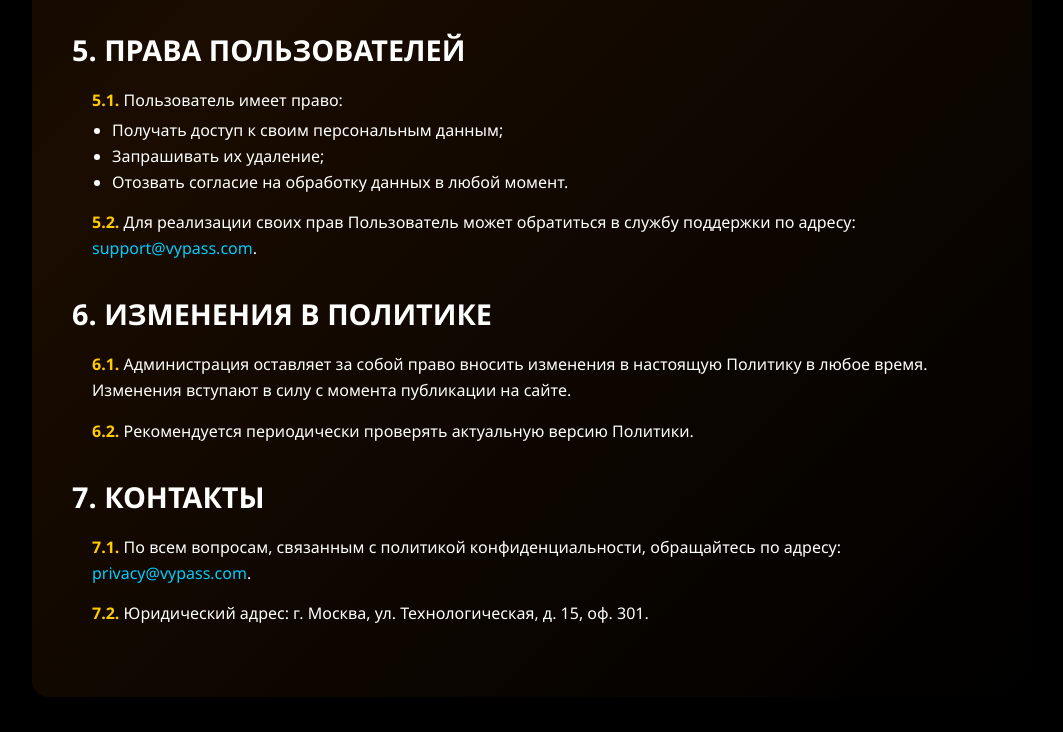
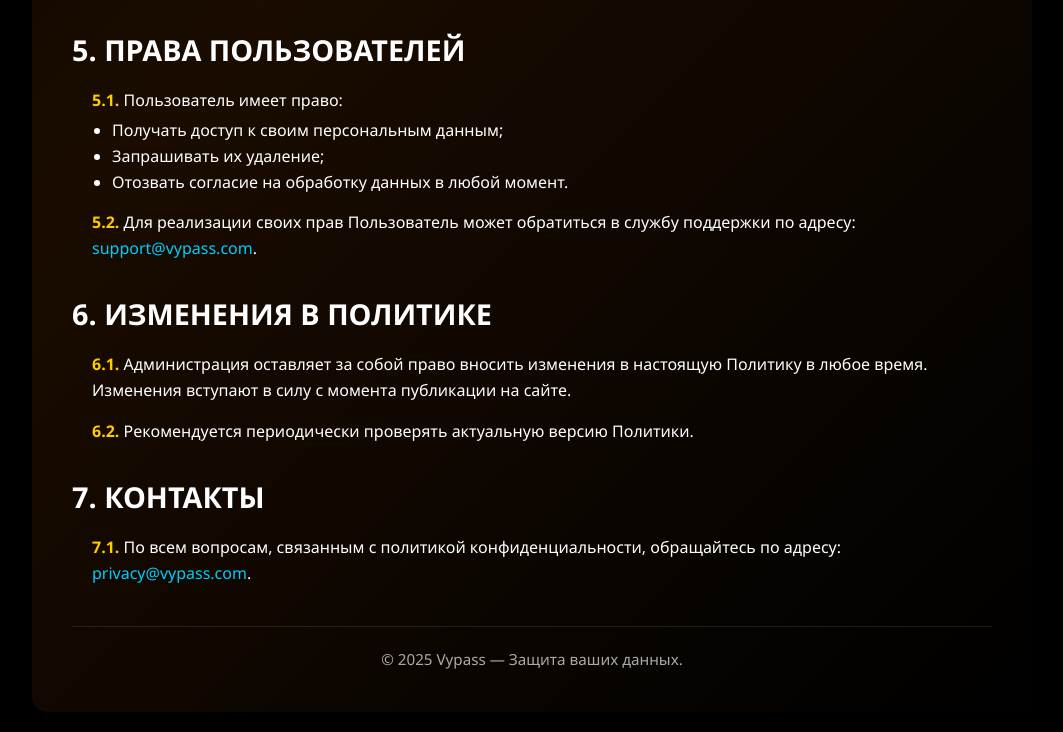
Before and after one commit to kirillpro90187-design/vypass-privacy, a plain HTML site: page index.html in a window 1280 px wide. Shown: the part 1275-2007 px from the top of the page, without its empty margins (108-1171 px from the left). Drawn offline with Linux system fonts and the light colour scheme.

Commit message:
Update index.html

```diff
--- a/index.html
+++ b/index.html
@@ -35,7 +35,6 @@
             overflow: hidden;
         }
 
-        /* Градиент сверху */
         .container::before {
             content: '';
             position: absolute;
@@ -87,6 +86,15 @@
         .subsection-number {
             font-weight: bold;
             color: #ffcc00;
+        }
+
+        .copyright {
+            margin-top: 40px;
+            padding-top: 20px;
+            border-top: 1px solid rgba(255, 255, 255, 0.1);
+            text-align: center;
+            font-size: 0.95rem;
+            color: #aaa;
         }
 
         @media (max-width: 768px) {
@@ -192,9 +200,10 @@
             <div class="subsection">
                 <span class="subsection-number">7.1.</span> По всем вопросам, связанным с политикой конфиденциальности, обращайтесь по адресу: <a href="mailto:privacy@vypass.com" style="color: #00ccff; text-decoration: none;">privacy@vypass.com</a>.
             </div>
-            <div class="subsection">
-                <span class="subsection-number">7.2.</span> Юридический адрес: г. Москва, ул. Технологическая, д. 15, оф. 301.
-            </div>
+        </div>
+
+        <div class="copyright">
+            © 2025 Vypass — Защита ваших данных.
         </div>
     </div>
 </body>
```
